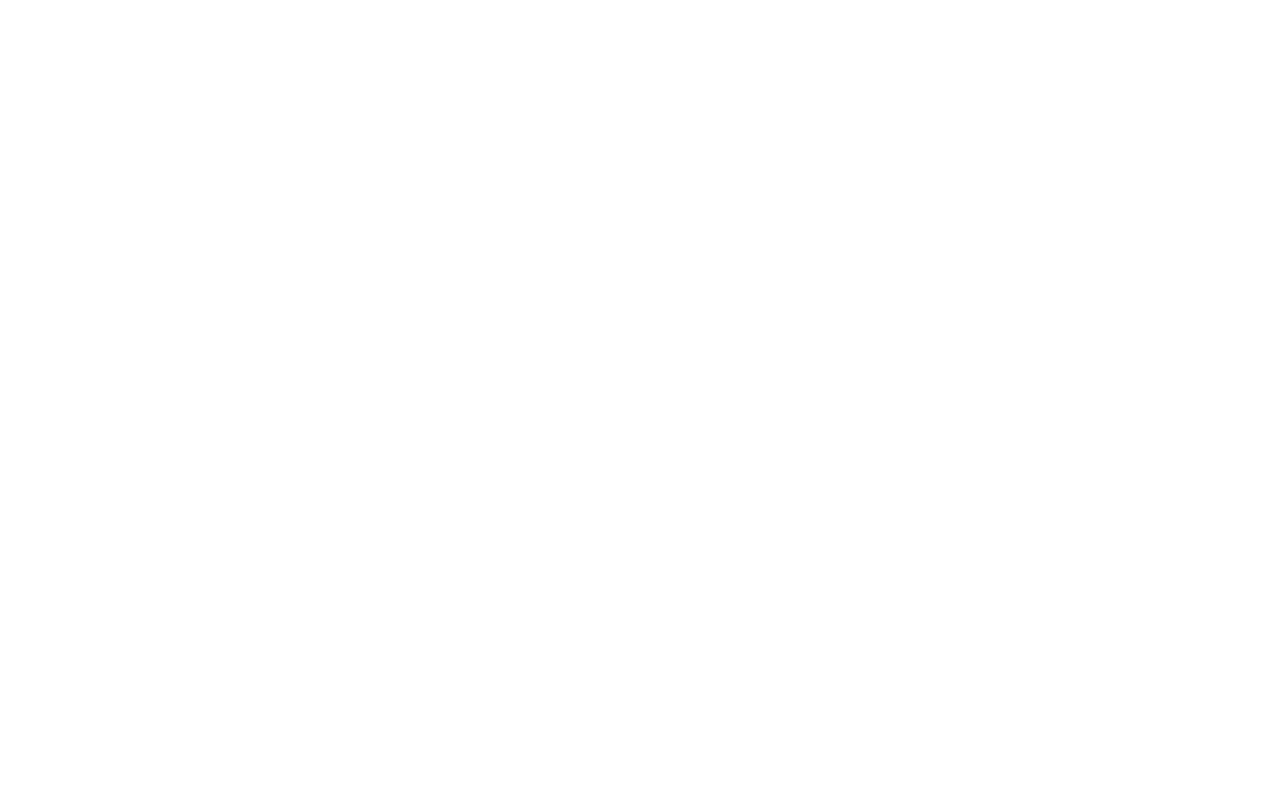
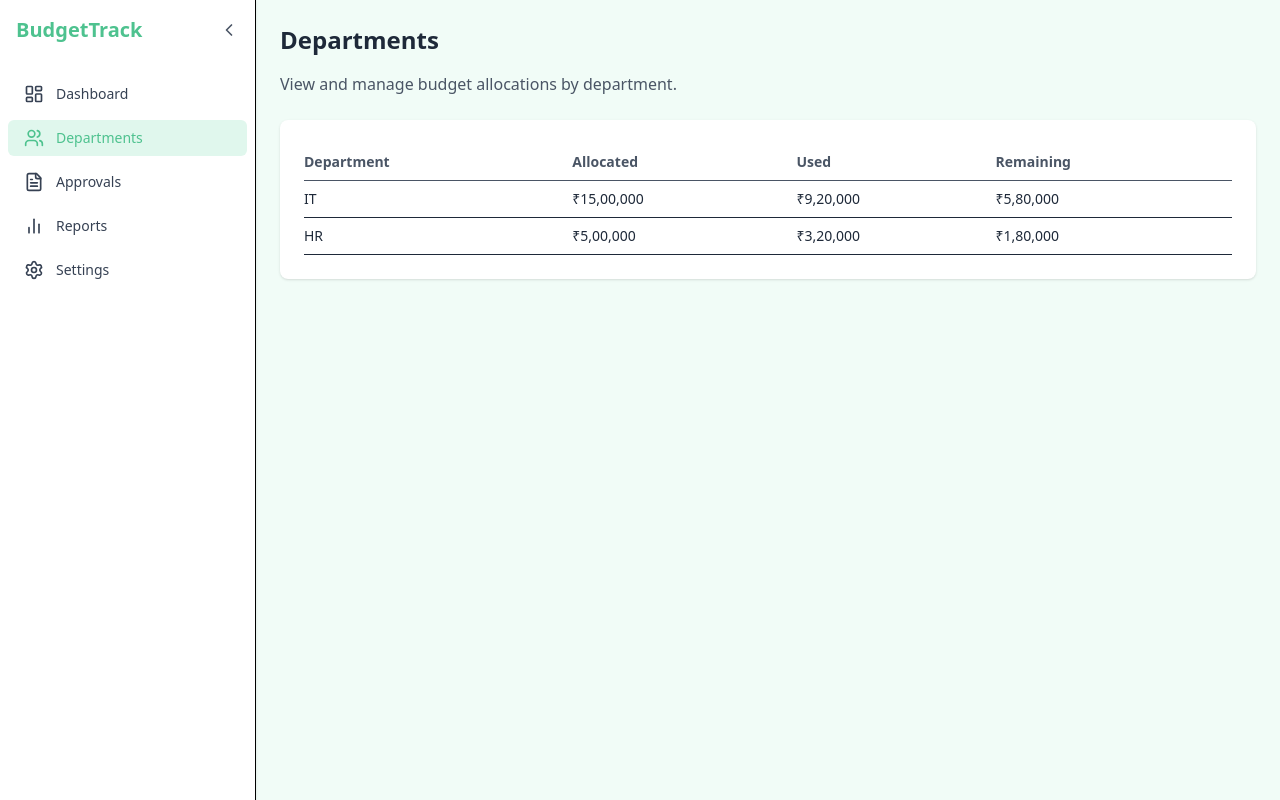
Before and after one commit to charrviwadhwa/Business-Budget-Management, a React (Vite) app: page /department in a window 1280 px wide. Before the commit this address had no page. Built offline with nearby package versions, Linux system fonts and the light colour scheme.

Commit message:
adding pages in dashboard

```diff
--- a/src/App.jsx
+++ b/src/App.jsx
@@ -5,6 +5,10 @@
 import Login from './pages/Login';
 import Signup from './pages/Signup';
 import Dashboard from './pages/Dashboard';
+import Approvals from './pages/Approvals';
+import Department from './pages/Department';
+import Reports from './pages/Reports';
+import Settings from './pages/Settings';
 
 function App() {
   return (
@@ -12,6 +16,10 @@
       <Route path="/" element={<Home />} />
       <Route path="/login" element={<Login />} />
       <Route path="/dashboard" element={<Dashboard />} />
+      <Route path="/approvals" element={<Approvals />} />
+      <Route path="/department" element={<Department />} />
+      <Route path="/reports" element={<Reports />} />
+      <Route path="/settings" element={<Settings />} />
       {/* <Route path="/signup" element={<Signup />} /> */}
     </Routes>
   );
--- a/src/components/Sidebar.jsx
+++ b/src/components/Sidebar.jsx
@@ -4,7 +4,7 @@
 
 const navItems = [
   { name: 'Dashboard', path: '/dashboard', icon: LayoutDashboard },
-  { name: 'Departments', path: '/departments', icon: Users },
+  { name: 'Departments', path: '/department', icon: Users },
   { name: 'Approvals', path: '/approvals', icon: FileText },
   { name: 'Reports', path: '/reports', icon: BarChart2 },
   { name: 'Settings', path: '/settings', icon: Settings },
--- /dev/null
+++ b/src/pages/Approvals.jsx
@@ -0,0 +1,26 @@
+import Sidebar from "../components/Sidebar";
+
+export default function Approvals() {
+  return (
+    <div className="flex">
+      <Sidebar />
+      <main className="transition-all duration-300 ml-64 w-[calc(100vw-16rem)] min-h-screen bg-[#F1FCF7] p-6">
+        <h1 className="text-2xl font-bold text-gray-800 mb-4">Approvals</h1>
+        <p className="text-gray-600 mb-6">Review and approve budget consumption requests.</p>
+
+        {/* Approval Cards */}
+        <div className="grid grid-cols-1 md:grid-cols-2 gap-4">
+          <div className="bg-white rounded-lg shadow p-4">
+            <h2 className="font-semibold text-gray-800">PO #12345</h2>
+            <p className="text-sm text-gray-600">IT Dept • ₹2,00,000</p>
+            <div className="mt-4 flex gap-2">
+              <button className="bg-[#4EC28F] text-white px-4 py-1 rounded hover:bg-[#3ba77c]">Approve</button>
+              <button className="bg-gray-200 text-gray-800 px-4 py-1 rounded hover:bg-gray-300">Reject</button>
+            </div>
+          </div>
+          {/* Add more cards if needed */}
+        </div>
+      </main>
+    </div>
+  );
+}
--- /dev/null
+++ b/src/pages/Department.jsx
@@ -0,0 +1,41 @@
+import Sidebar from "../components/Sidebar";
+
+export default function Departments() {
+  return (
+    <div className="flex">
+      <Sidebar />
+      <main className="transition-all duration-300 ml-64 w-[calc(100vw-16rem)] min-h-screen bg-[#F1FCF7] p-6">
+        <h1 className="text-2xl font-bold text-gray-800 mb-4">Departments</h1>
+        <p className="text-gray-600 mb-6">View and manage budget allocations by department.</p>
+
+        {/* Department Table */}
+        <div className="bg-white shadow rounded-lg p-6">
+          <table className="w-full table-auto text-sm">
+            <thead className="text-gray-600 border-b">
+              <tr>
+                <th className="py-2 text-left">Department</th>
+                <th className="py-2 text-left">Allocated</th>
+                <th className="py-2 text-left">Used</th>
+                <th className="py-2 text-left">Remaining</th>
+              </tr>
+            </thead>
+            <tbody className="text-gray-800">
+              <tr className="border-b">
+                <td className="py-2">IT</td>
+                <td className="py-2">₹15,00,000</td>
+                <td className="py-2">₹9,20,000</td>
+                <td className="py-2">₹5,80,000</td>
+              </tr>
+              <tr className="border-b">
+                <td className="py-2">HR</td>
+                <td className="py-2">₹5,00,000</td>
+                <td className="py-2">₹3,20,000</td>
+                <td className="py-2">₹1,80,000</td>
+              </tr>
+            </tbody>
+          </table>
+        </div>
+      </main>
+    </div>
+  );
+}
--- /dev/null
+++ b/src/pages/Reports.jsx
@@ -0,0 +1,27 @@
+import Sidebar from "../components/Sidebar";
+
+export default function Reports() {
+  return (
+    <div className="flex">
+      <Sidebar />
+      <main className="transition-all duration-300 ml-64 w-[calc(100vw-16rem)] min-h-screen bg-[#F1FCF7] p-6">
+        <h1 className="text-2xl font-bold text-gray-800 mb-4">Reports</h1>
+        <p className="text-gray-600 mb-6">Download quarterly and yearly budget reports.</p>
+
+        <div className="bg-white shadow rounded-lg p-6">
+          <h2 className="text-lg font-medium text-gray-700 mb-4">Available Reports</h2>
+          <ul className="space-y-3">
+            <li className="flex justify-between items-center">
+              <span>Q1 Report - FY 2025</span>
+              <button className="text-[#4EC28F] font-medium hover:underline">Download</button>
+            </li>
+            <li className="flex justify-between items-center">
+              <span>Q2 Report - FY 2025</span>
+              <button className="text-[#4EC28F] font-medium hover:underline">Download</button>
+            </li>
+          </ul>
+        </div>
+      </main>
+    </div>
+  );
+}
--- /dev/null
+++ b/src/pages/Settings.jsx
@@ -0,0 +1,24 @@
+import Sidebar from "../components/Sidebar";
+
+export default function Settings() {
+  return (
+    <div className="flex">
+      <Sidebar />
+      <main className="transition-all duration-300 ml-64 w-[calc(100vw-16rem)] min-h-screen bg-[#F1FCF7] p-6">
+        <h1 className="text-2xl font-bold text-gray-800 mb-4">Settings</h1>
+        <p className="text-gray-600 mb-6">Configure application preferences and account settings.</p>
+
+        <div className="bg-white rounded-lg shadow p-6 space-y-4">
+          <div className="flex items-center justify-between">
+            <span>Dark Mode</span>
+            <input type="checkbox" className="toggle toggle-success" />
+          </div>
+          <div className="flex items-center justify-between">
+            <span>Email Notifications</span>
+            <input type="checkbox" className="toggle toggle-success" defaultChecked />
+          </div>
+        </div>
+      </main>
+    </div>
+  );
+}
```
